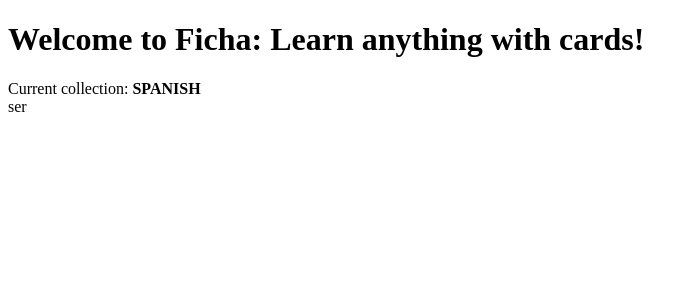
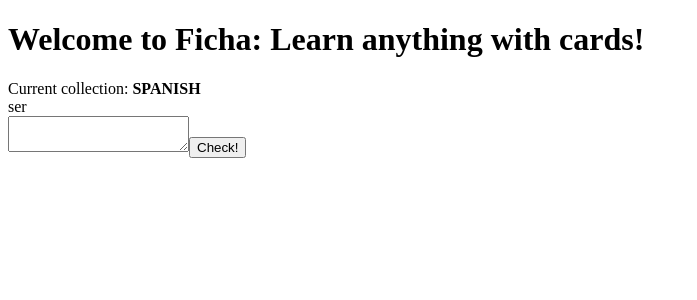
Before and after one commit to jlauinger/ficha, an Angular app: page /train in a window 1280 px wide. Shown: the top 300 px of the page, without its empty margins (0-697 px from the left). Built offline with nearby package versions, Linux system fonts and the light colour scheme.

Commit message:
add basic answering and checking to CardComponent

```diff
--- a/src/app/trainer/components/card/card.component.html
+++ b/src/app/trainer/components/card/card.component.html
@@ -1,3 +1,9 @@
 <div>
     {{ card.question }}
 </div>
+
+<div class="result">{{ result }}</div>
+
+<textarea [(ngModel)]="answer" title="Answer"></textarea>
+
+<button (click)="check()">Check!</button>
--- a/src/app/trainer/components/card/card.component.ts
+++ b/src/app/trainer/components/card/card.component.ts
@@ -1,4 +1,4 @@
-import {Component, Input} from '@angular/core';
+import {Component, EventEmitter, Input, Output} from '@angular/core';
 import {Card} from '../../../base/models/card/card.model';
 
 @Component({
@@ -9,4 +9,17 @@ import {Card} from '../../../base/models/card/card.model';
 export class CardComponent {
 
     @Input() card: Card;
+    @Output() next = new EventEmitter<void>();
+
+    answer = '';
+    result = '';
+
+    public check() {
+        console.log(this.answer);
+        if (this.card.check(this.answer)) {
+            this.next.emit();
+        } else {
+            this.result = 'Wrong answer!';
+        }
+    }
 }
--- a/src/app/trainer/trainer.module.ts
+++ b/src/app/trainer/trainer.module.ts
@@ -5,6 +5,7 @@ import {BrowserAnimationsModule} from '@angular/platform-browser/animations';
 import {BaseModule} from '../base/base.module';
 import {TrainerComponent} from './components/trainer/trainer.component';
 import {TrainerRoutingModule} from './trainer-routing.module';
+import {FormsModule} from '@angular/forms';
 
 @NgModule({
     declarations: [
@@ -12,6 +13,7 @@ import {TrainerRoutingModule} from './trainer-routing.module';
         TrainerComponent
     ],
     imports: [
+        FormsModule,
         BrowserModule,
         BrowserAnimationsModule,
         TrainerRoutingModule,
```
Also changed, not shown: 1 other file (tests, documents, lock files or other folders).
